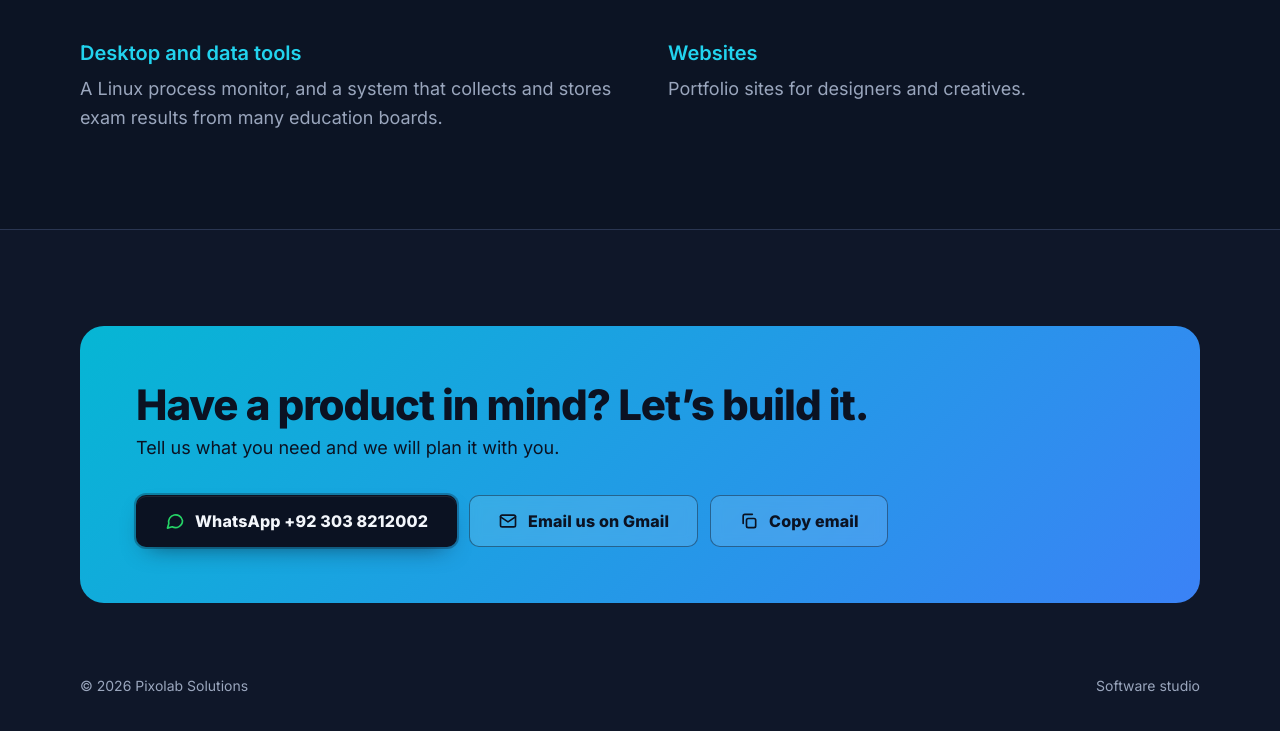
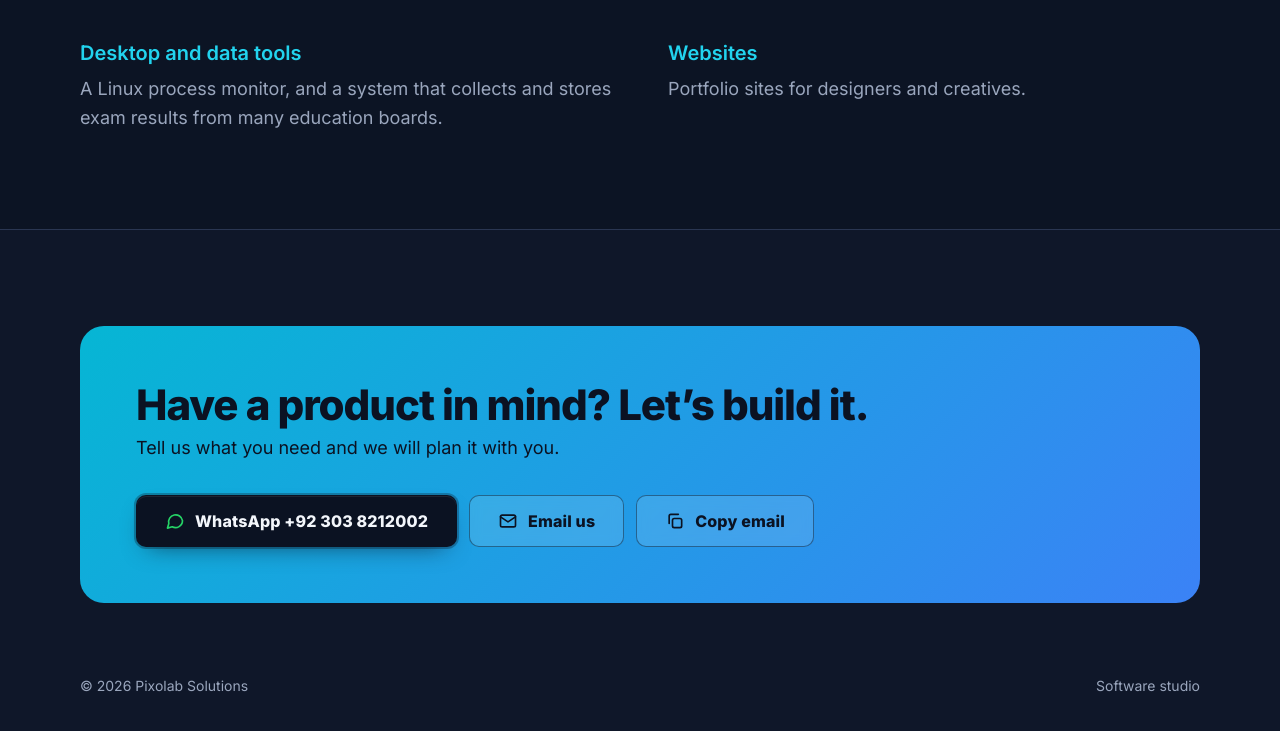
Before and after one commit to Abdullah-source78/LandingPage, a plain HTML site: page index.html in a window 1280 px wide. Shown: the part 2403-3134 px from the top of the page. Drawn offline with Linux system fonts and the light colour scheme.

Commit message:
Modify contact section with updated email options
Updated contact section with new email link and button.

```diff
--- a/index.html
+++ b/index.html
@@ -81,7 +81,7 @@
 <section id="contact" class="end"><div class="wrap">
 <div class="panel">
 <div><h2>Have a product in mind? Let’s build it.</h2><p>Tell us what you need and we will plan it with you.</p></div>
-<div class="cta"><a class="btn wa pulse" href="https://wa.me/923038212002" target="_blank" rel="noopener"><svg class="i " viewBox="0 0 24 24" aria-hidden="true"><path d="M21 11.5a8.4 8.4 0 0 1-12.4 7.4L3 20.5l1.6-5.4A8.4 8.4 0 1 1 21 11.5z"/></svg>WhatsApp +92 303 8212002</a><a class="btn ghost" href="https://mail.google.com/mail/?view=cm&fs=1&to=pixolabsolutions@gmail.com&su=Project%20idea" target="_blank" rel="noopener"><svg class="i " viewBox="0 0 24 24" aria-hidden="true"><rect x="3" y="5" width="18" height="14" rx="2"/><path d="m3 7 9 6 9-6"/></svg>Email us on Gmail</a><button class="btn ghost" id="copy" type="button"><svg class="i i-copy" viewBox="0 0 24 24" aria-hidden="true"><rect x="9" y="9" width="11" height="11" rx="2"/><path d="M5 15V6a2 2 0 0 1 2-2h9"/></svg><svg class="i i-ok" viewBox="0 0 24 24" aria-hidden="true"><path d="M5 12.5l4.5 4.5L19 7"/></svg><span>Copy email</span></button></div>
+<div class="cta"><a class="btn wa pulse" href="https://wa.me/923038212002" target="_blank" rel="noopener"><svg class="i " viewBox="0 0 24 24" aria-hidden="true"><path d="M21 11.5a8.4 8.4 0 0 1-12.4 7.4L3 20.5l1.6-5.4A8.4 8.4 0 1 1 21 11.5z"/></svg>WhatsApp +92 303 8212002</a><a class="btn ghost" href="mailto:info@pixolabsolutions.com?subject=Project%20idea" target="_blank" rel="noopener"><svg class="i " viewBox="0 0 24 24" aria-hidden="true"><rect x="3" y="5" width="18" height="14" rx="2"/><path d="m3 7 9 6 9-6"/></svg>Email us</a><button class="btn ghost" id="copy" type="button"><svg class="i i-copy" viewBox="0 0 24 24" aria-hidden="true"><rect x="9" y="9" width="11" height="11" rx="2"/><path d="M5 15V6a2 2 0 0 1 2-2h9"/></svg><svg class="i i-ok" viewBox="0 0 24 24" aria-hidden="true"><path d="M5 12.5l4.5 4.5L19 7"/></svg><span>Copy email</span></button></div>
 </div>
 </div></section>
 </main>
```
